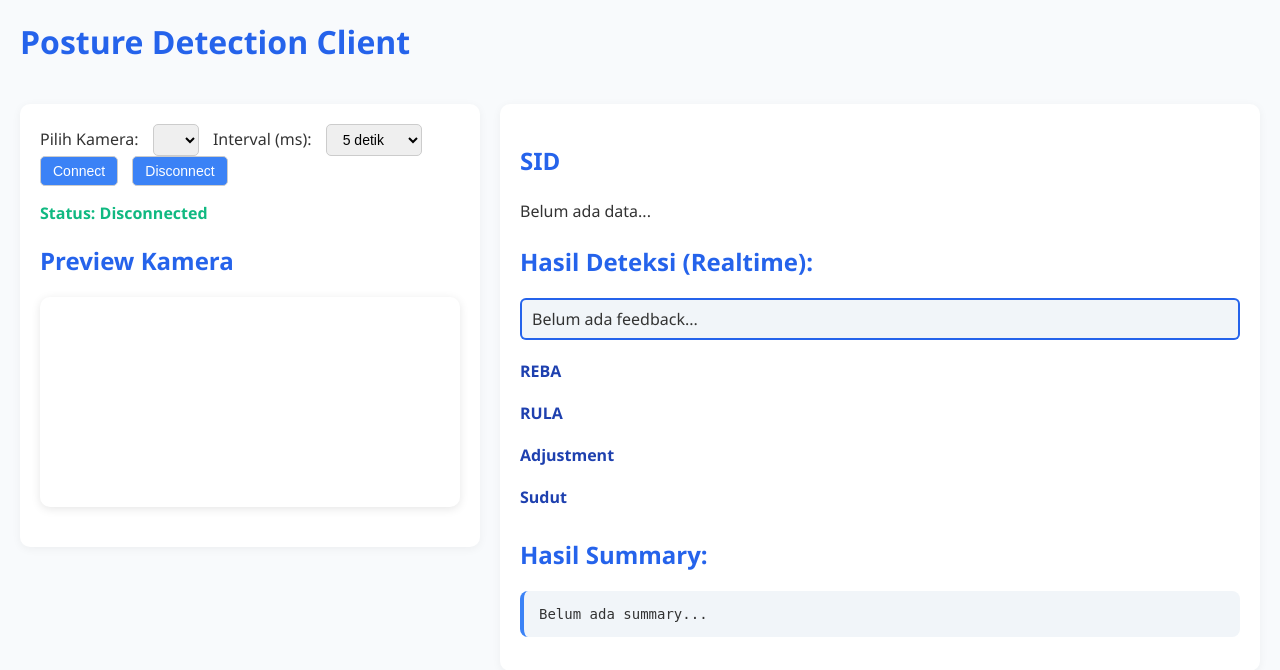
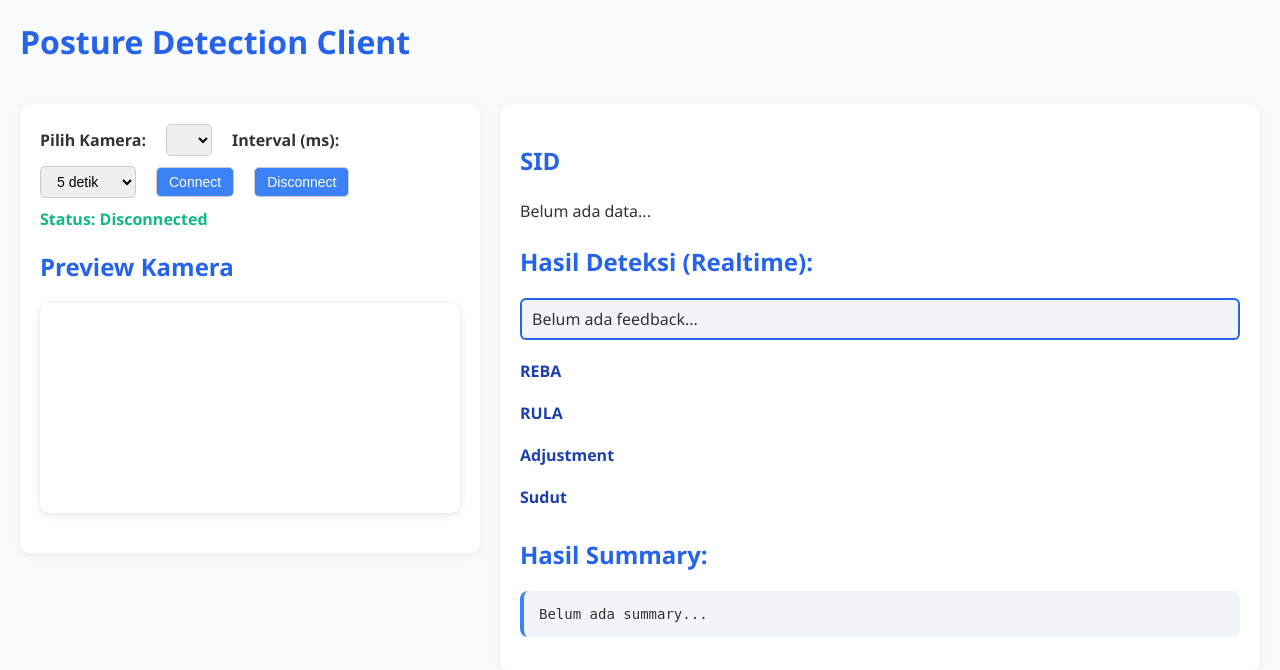
Before and after one commit to altriskaa/Openpose-Backend, a Flask app: page /ws-client in a window 1280 px wide. Shown: the top 670 px of the page. Run offline with Flask 3, Linux system fonts and the light colour scheme; lists and menus that the app fills with data are empty; parts of the project's set-up code (start-up, migrations or seed data) failed here and were passed over; some libraries are stand-ins or nearby versions.

Commit message:
update client

```diff
--- a/app/templates/client.html
+++ b/app/templates/client.html
@@ -130,6 +130,23 @@
 	.result-panel {
 		flex: 2 1 600px;
 	}
+	.top-bar {
+		display: flex;
+		flex-wrap: wrap;
+		align-items: center;
+		gap: 10px;
+		margin-bottom: 10px;
+	}
+
+	.top-bar label {
+		font-weight: 600;
+	}
+
+	.status-text {
+		margin-top: 5px;
+		font-weight: bold;
+		color: #10b981;
+	}
   </style>
 </head>
 <body>
@@ -138,8 +155,10 @@
   <div class="flex-container">
     <div class="video-preview">
       <div class="section">
+		<div class="top-bar">
 			<label for="cameraSelect">Pilih Kamera:</label>
 			<select id="cameraSelect"></select>
+
 			<label for="intervalSelect">Interval (ms):</label>
 			<select id="intervalSelect">
 			<option value="1000">1 detik</option>
@@ -147,9 +166,12 @@
 			<option value="5000" selected>5 detik</option>
 			<option value="10000">10 detik</option>
 			</select>
+
 			<button id="connectBtn">Connect</button>
 			<button id="disconnectBtn">Disconnect</button>
-        <p id="status">Status: Disconnected</p>
+		</div>
+
+		<p id="status" class="status-text">Status: Disconnected</p>
 
 		<h2>Preview Kamera</h2>
 		<video id="video" width="480" height="360" autoplay></video>
```
Lines whose indentation alone changed are shown as unchanged.
